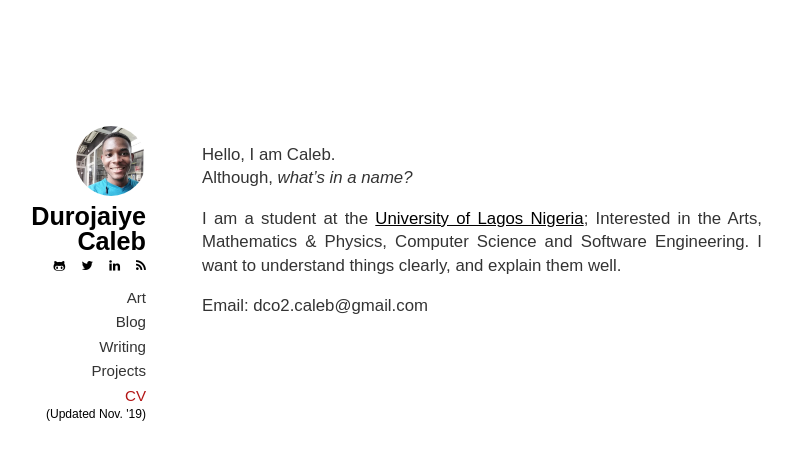
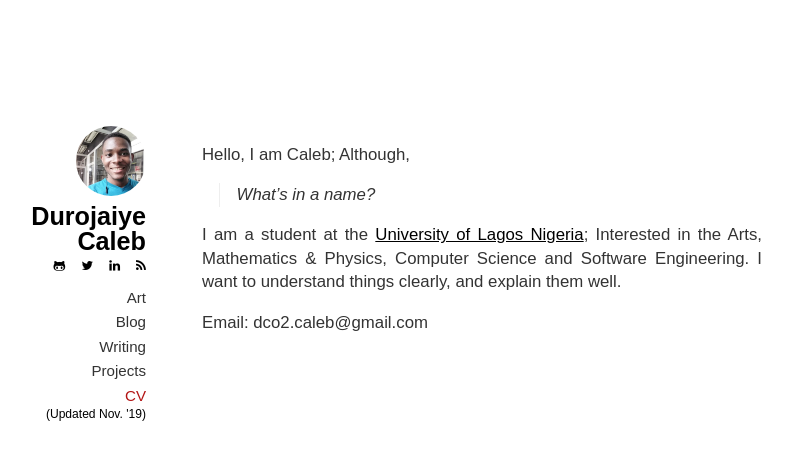
Before and after one commit to dCO2/blog-gh-pages, a Jekyll site: the page built from index.md, in a window 1280 px wide. Shown: the top 460 px of the page, without its empty margins (174-966 px from the left). Built offline with Jekyll 4.4.1, drawn with Linux system fonts in a browser that asks for light colours; some web fonts are replaced.

```diff
--- a/index.md
+++ b/index.md
@@ -6,8 +6,8 @@ title: Home
 
 {: style="margin-top:0; margin-bottom: 0;"}
 
-Hello, I am Caleb. <br />
-Although, _what's in a name?_
+Hello, I am Caleb; Although,
+> What's in a name?
 
 I am a student at the [University of Lagos Nigeria][1]; Interested in the Arts, Mathematics & Physics, Computer Science and Software Engineering. I want to understand things clearly, and explain them well.
 
```
